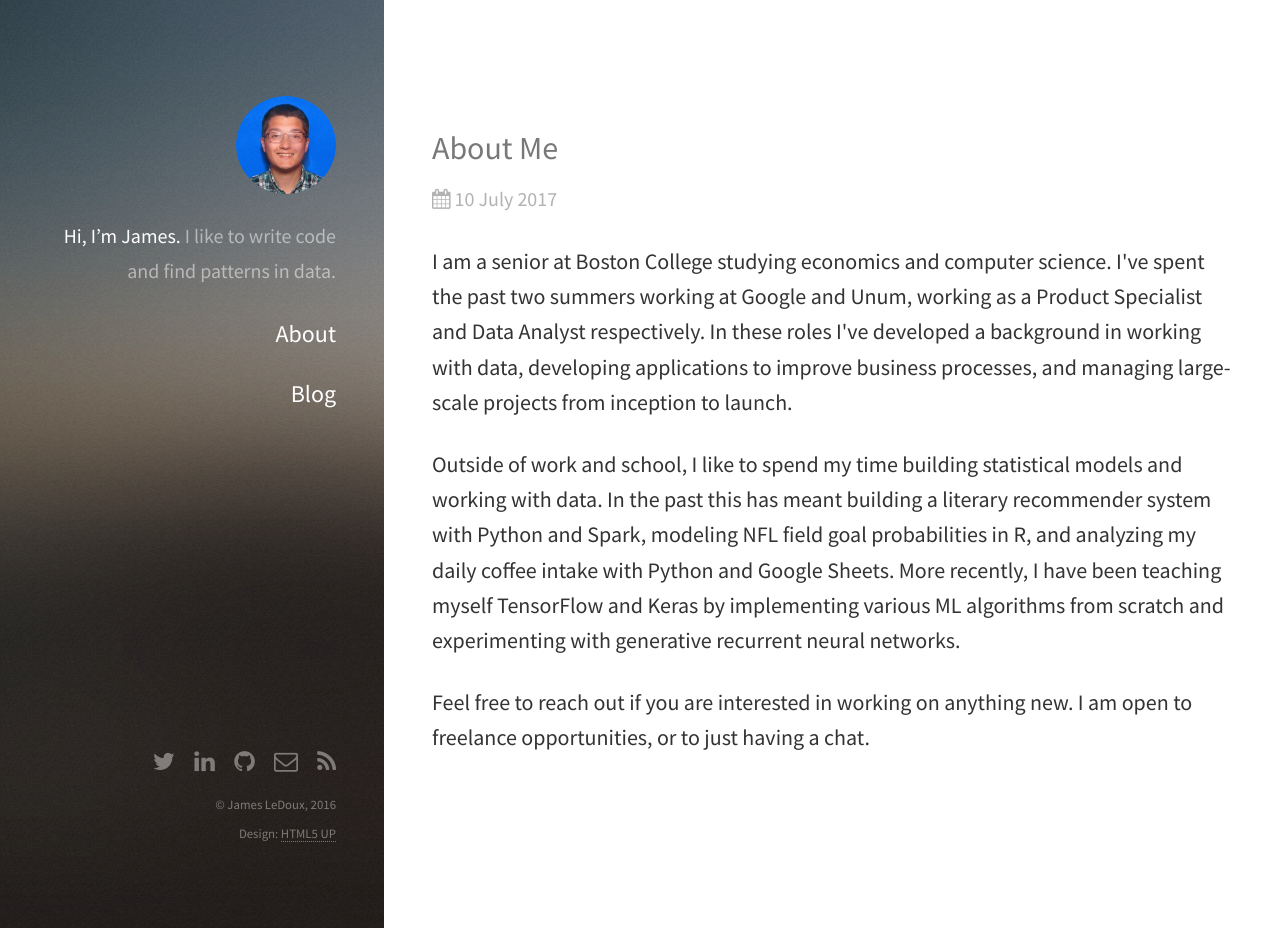
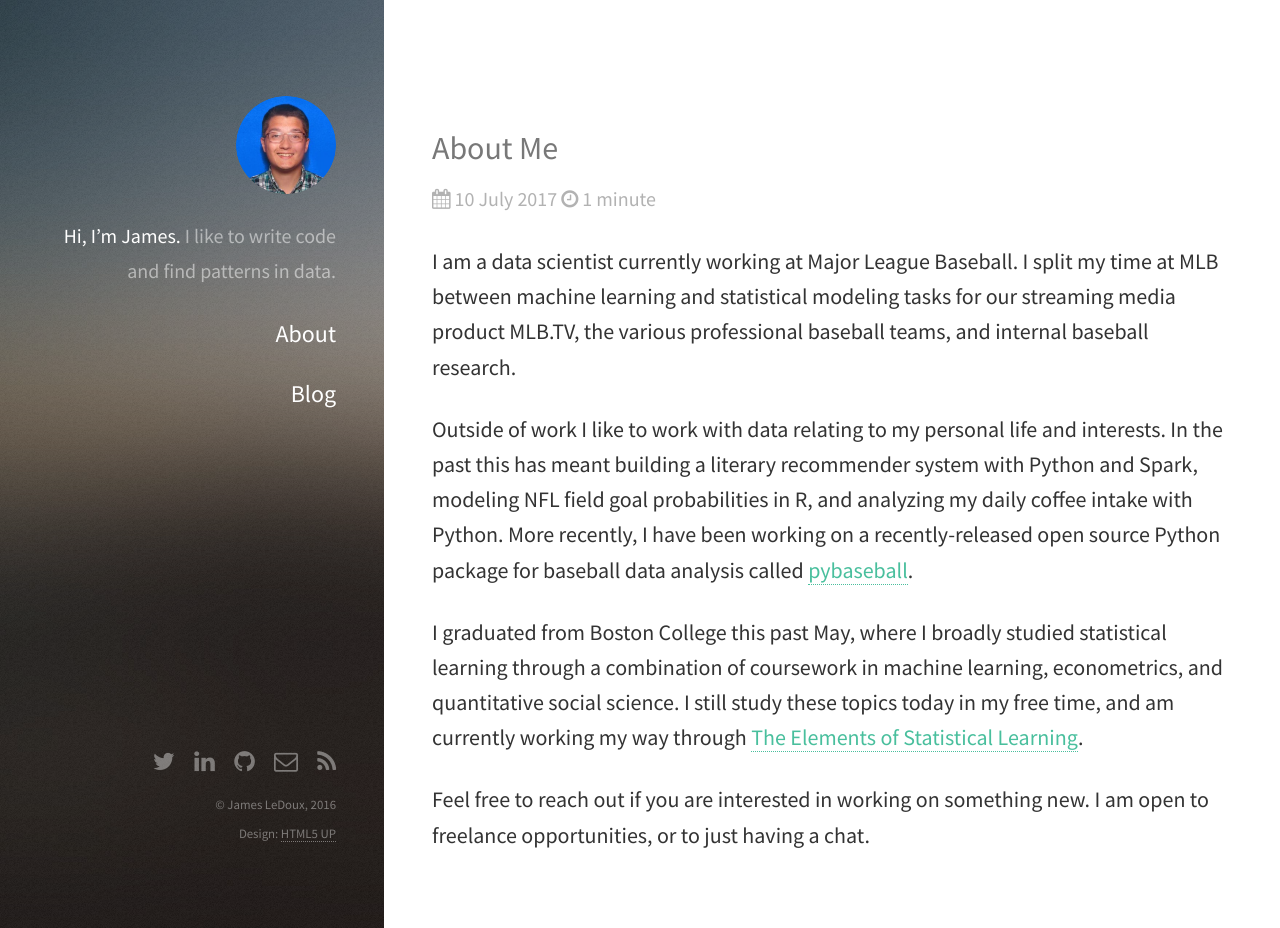
Before and after one commit to jldbc/jldbc.github.io, a Jekyll site: the page built from about.html, in a window 1280 px wide and 928 px high. Built offline with Jekyll 4.4.1, drawn with Linux system fonts in a browser that asks for light colours.

Commit message:
post grad update to about me page

```diff
--- a/about.html
+++ b/about.html
@@ -3,6 +3,8 @@ layout: post
 title: About Me
 date: 10 01 2017
 ---
-<p> I am a senior at Boston College studying economics and computer science. I've spent the past two summers working at Google and Unum, working as a Product Specialist and Data Analyst respectively. In these roles I've developed a background in working with data, developing applications to improve business processes, and managing large-scale projects from inception to launch.</p>
-<p>Outside of work and school, I like to spend my time building statistical models and working with data. In the past this has meant building a literary recommender system with Python and Spark, modeling NFL field goal probabilities in R, and analyzing my daily coffee intake with Python and Google Sheets. More recently, I have been teaching myself TensorFlow and Keras by implementing various ML algorithms from scratch and experimenting with generative recurrent neural networks.</p>
-<p>Feel free to reach out if you are interested in working on anything new. I am open to freelance opportunities, or to just having a chat.</p>
+<p> I am a data scientist currently working at Major League Baseball. I split my time at MLB between machine learning and statistical modeling tasks for our streaming media product MLB.TV, the various professional baseball teams, and internal baseball research. </p>
+<p> Outside of work I like to work with data relating to my personal life and interests. In the past this has meant building a literary recommender system with Python and Spark, modeling NFL field goal probabilities in R, and analyzing my daily coffee intake with Python. More recently, I have been working on a recently-released open source Python package for baseball data analysis called <a href="http://github.com/jldbc/pybaseball">pybaseball</a>. </p>
+<p> I graduated from Boston College this past May, where I broadly studied statistical learning through a combination of coursework in machine learning, econometrics, and quantitative social science. I still study these topics today in my free time, and am currently working my way through <a href="https://www.amazon.com/Elements-Statistical-Learning-Prediction-Statistics/dp/0387848576">The Elements of Statistical Learning</a>. </p>
+
+<p>Feel free to reach out if you are interested in working on something new. I am open to freelance opportunities, or to just having a chat.</p>
```
